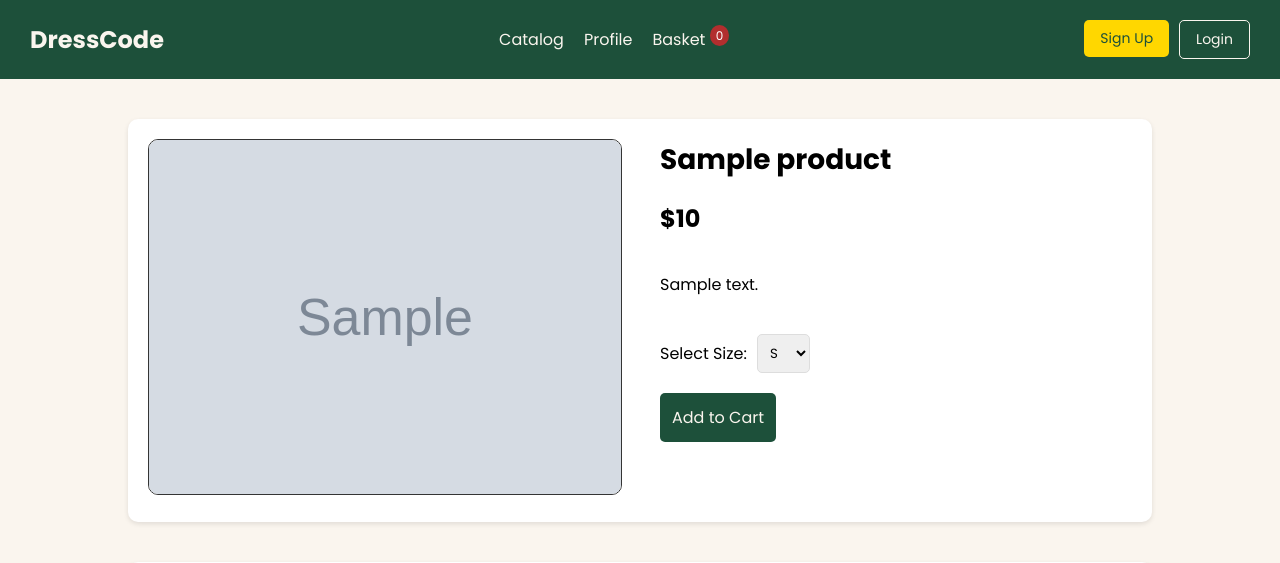
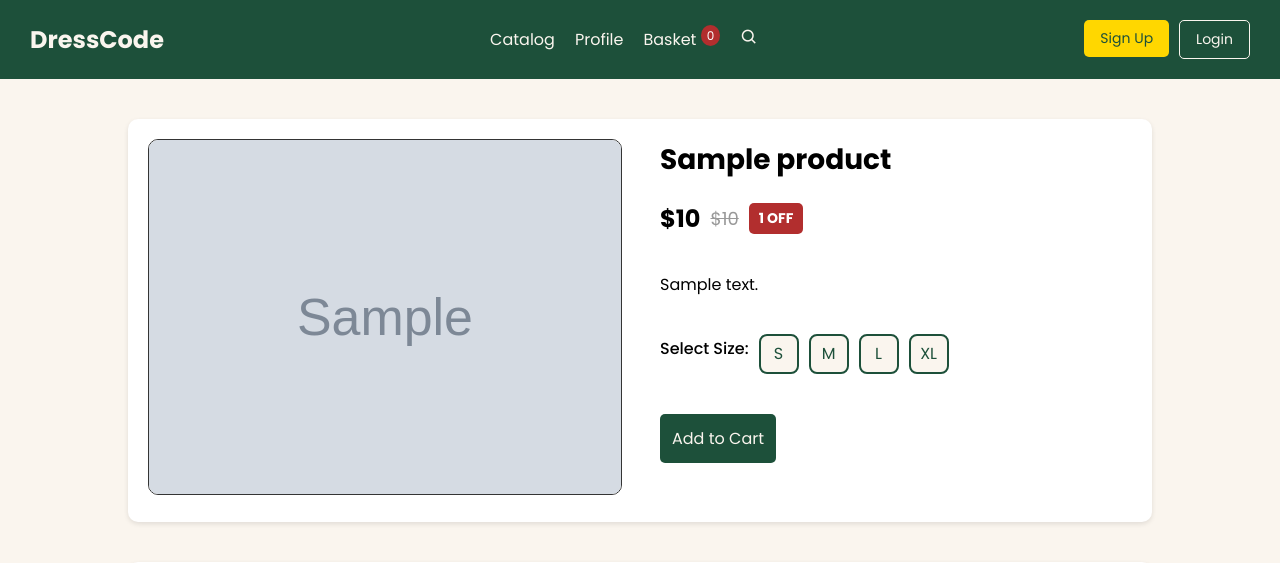
Before and after one commit to CRON997/django-dresscode, a Django app: template main/templates/main/product/detail.html in a window 1280 px wide. Shown: the top 563 px of the page. Run offline with Django 5.2, Linux system fonts and the light colour scheme; the template is opened without the code that fills it: most values are stand-ins (such as "Sample title", 1, 10 or a date in 2020); grey boxes marked "Sample" are stand-in pictures.

Commit message:
Updated system of commit

```diff
--- a/main/static/main/css/detail.css
+++ b/main/static/main/css/detail.css
@@ -54,7 +54,49 @@ body {
     font-weight: bold;
     color: #000000;
 }
+.product-details .product-size {
+    margin-bottom: 20px;
+}
 
+.product-details .product-size label {
+    font-size: 16px;
+    font-weight: 500;
+    display: block;
+    margin-bottom: 10px;
+}
+
+.product-details .size-buttons {
+    display: flex;
+    gap: 10px;
+    flex-wrap: wrap;
+}
+
+.product-details .size-btn {
+    width: 40px;
+    height: 40px;
+    background-color: #faf5ee;
+    border: 2px solid #1d503a;
+    border-radius: 8px;
+    font-family: 'Poppins', Arial;
+    font-size: 16px;
+    color: #1d503a;
+    cursor: pointer;
+    transition: background-color 0.3s ease, color 0.3s ease;
+    display: flex;
+    align-items: center;
+    justify-content: center;
+}
+
+.product-details .size-btn:hover {
+    background-color: #1d503a;
+    color: #faf5ee;
+}
+
+.product-details .size-btn.active {
+    background-color: #1d503a;
+    color: #faf5ee;
+    font-weight: 600;
+}
 .price-common {
     font-size: 18px;
     color: #999;
@@ -62,8 +104,8 @@ body {
 }
 
 .discount-label {
-    background-color: #ffd700;
-    color: #434343;
+    background-color: #b22e2e;
+    color: #fff;
     padding: 5px 10px;
     border-radius: 5px;
     font-size: 14px;
--- a/main/templates/main/base.html
+++ b/main/templates/main/base.html
@@ -7,6 +7,7 @@
     <title>{%block title%}{%endblock title%}</title>
     <link type="text/css" href="{% static 'main/css/header.css' %}" rel="stylesheet">
     <link type="text/css" href="{% static 'main/css/footer.css' %}" rel="stylesheet">
+    <link href="https://unpkg.com/boxicons@2.1.4/css/boxicons.min.css" rel="stylesheet">
     {%block link%}{%endblock link%}
 </head>
 <body>
--- a/main/templates/main/product/catalog.html
+++ b/main/templates/main/product/catalog.html
@@ -38,7 +38,8 @@
             {%if product.status_discount%}
             <div class="card__label">{{product.percent}}%</div>
             <div class="card__prices">
-                <div class="card__price card__price--discount">${{product.get_discount_price}}</div>
+                <div class="card__price card__price--discount">${{product.price}}</div>
+                <div class="card__price card__price--common">${{product.original_price}}</div>
             </div>
             {%else%}
             <div class="card__prices">
--- a/main/templates/main/product/detail.html
+++ b/main/templates/main/product/detail.html
@@ -16,18 +16,25 @@
         </div>
         <div class="product-info">
             <h1 class="product-title">{{product.name}}</h1>
+            {%if product.status_discount%}
             <div class="product-prices">
                 <span class="price-discount">${{product.price}}</span>
+                <span class="price-common">${{product.original_price}}</span>
+                <span class="discount-label">{{product.percent}} OFF</span>
             </div>
+            {%else%}
+            <div class="product-prices">
+                <span class="price-discount">${{product.price}}</span></div>
+            {%endif%}
             <p class="product-description">{{product.description}}</p>
             <div class="product-size">
                 <label for="size-select">Select Size:</label>
-                <select id="size-select">
-                    <option value="s">S</option>
-                    <option value="m">M</option>
-                    <option value="l">L</option>
-                    <option value="xl">XL</option>
-                </select>
+                <div class="size-buttons">
+                    <button class="size-btn" data-size="s">S</button>
+                    <button class="size-btn" data-size="m">M</button>
+                    <button class="size-btn" data-size="l">L</button>
+                    <button class="size-btn" data-size="xl">XL</button>
+                </div>
             </div>
             <form action="{%url 'cart:cart_add' product.id%}" method="post">
                 {% csrf_token %}
--- a/shop/settings.py
+++ b/shop/settings.py
@@ -122,4 +122,4 @@ MEDIA_ROOT = os.path.join(BASE_DIR, 'media')
 DEFAULT_AUTO_FIELD = 'django.db.models.BigAutoField'
 
 CART_SESSION_ID = 'cart'
-AUTH_USER_MODEL = 'users.CustomerUser'
+AUTH_USER_MODEL = 'users.CustomUser'
--- a/users/forms.py
+++ b/users/forms.py
@@ -40,9 +40,9 @@ class CustomUserCreationForm(UserCreationForm):
         return user
 
 
-class CustomerUserLoginForm(AuthenticationForm):
-    email = forms.CharField(label='Email', widget=forms.TextInput(
+class CustomUserLoginForm(AuthenticationForm):
+    email = forms.CharField(label='Email', widget=forms.EmailInput(
         attrs={'autofocus': True, 'class': 'input-box', 'placeholder': 'Your email'}))
 
     password = forms.CharField(label='Password', widget=forms.TextInput(
-        attrs={'autofocus': True, 'class': 'input-box', 'placeholder': 'Your email'}))
+        attrs={'autofocus': True, 'class': 'input-box', 'placeholder': 'Your password'}))
--- a/users/models.py
+++ b/users/models.py
@@ -3,7 +3,7 @@ from django.contrib.auth.models import AbstractUser, BaseUserManager
 from django.utils.html import strip_tags
 
 
-class CustomerUserManger(BaseUserManager):
+class CustomUserManager(BaseUserManager):
     def create_user(self, email, first_name, last_name, password=None, **extra_fields):
         if not email:
             raise ValueError('The email must be set')
@@ -24,7 +24,7 @@ class CustomerUserManger(BaseUserManager):
         return self.create_user(email, first_name, last_name, password, **extra_fields)
 
 
-class CustomerUser(AbstractUser):
+class CustomUser(AbstractUser):
     email = models.EmailField(unique=True, max_length=66)
     first_name = models.CharField(max_length=30, blank=True)
     last_name = models.CharField(max_length=30, blank=True)
@@ -40,7 +40,7 @@ class CustomerUser(AbstractUser):
 
     username = models.CharField(max_length=150, unique=True, null=True)
 
-    objects = CustomerUserManger()
+    objects = CustomUserManager()
 
     USERNAME_FIELD = 'email'
     REQUIRED_FIELDS = ['first_name', 'last_name']
```
Also changed, not shown: main/admin.py (+10 -8 lines), main/models.py (+18 -5 lines), users/views.py (added, +25 -0 lines), users/migrations/__init__.py (deleted).
